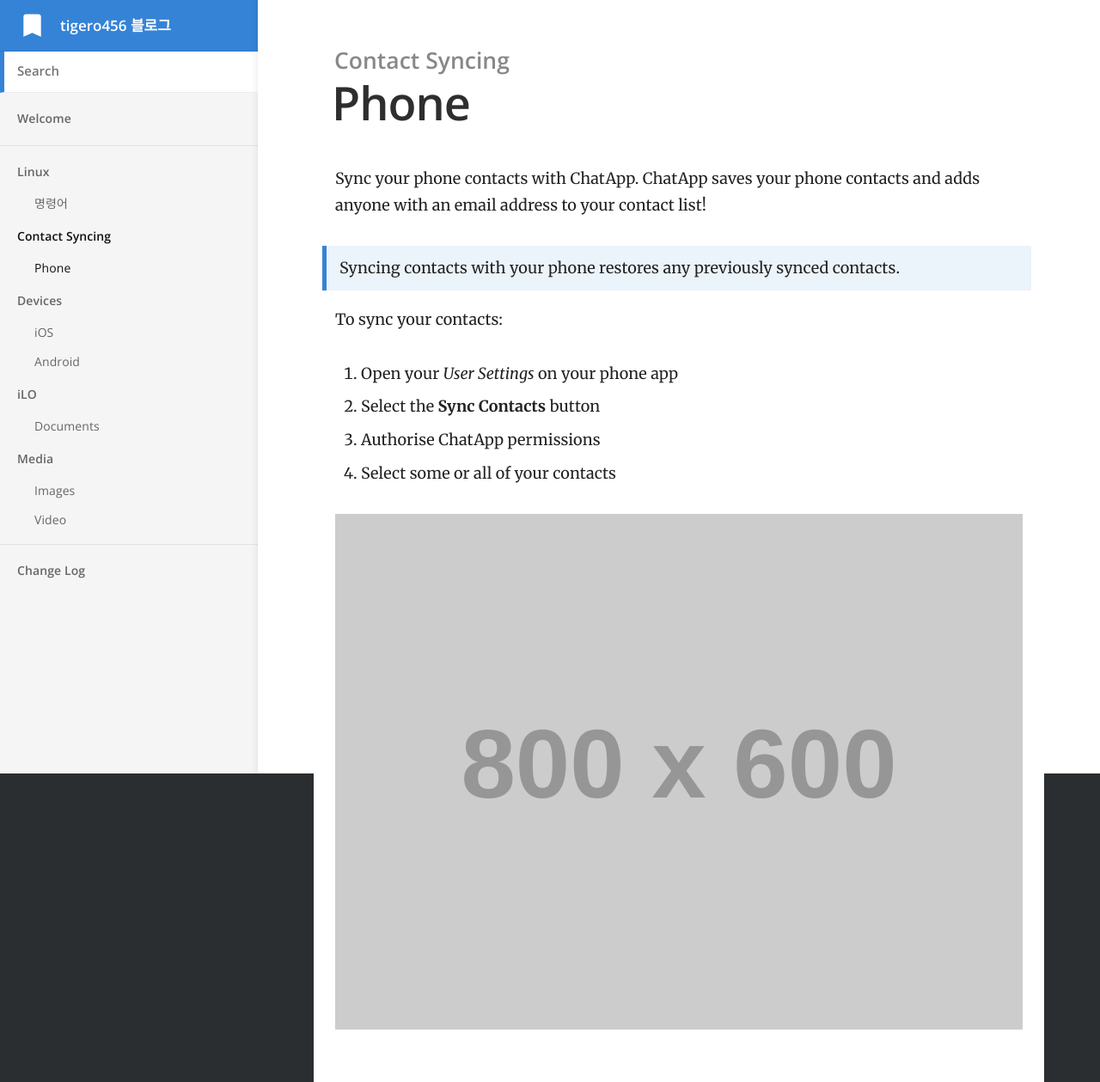
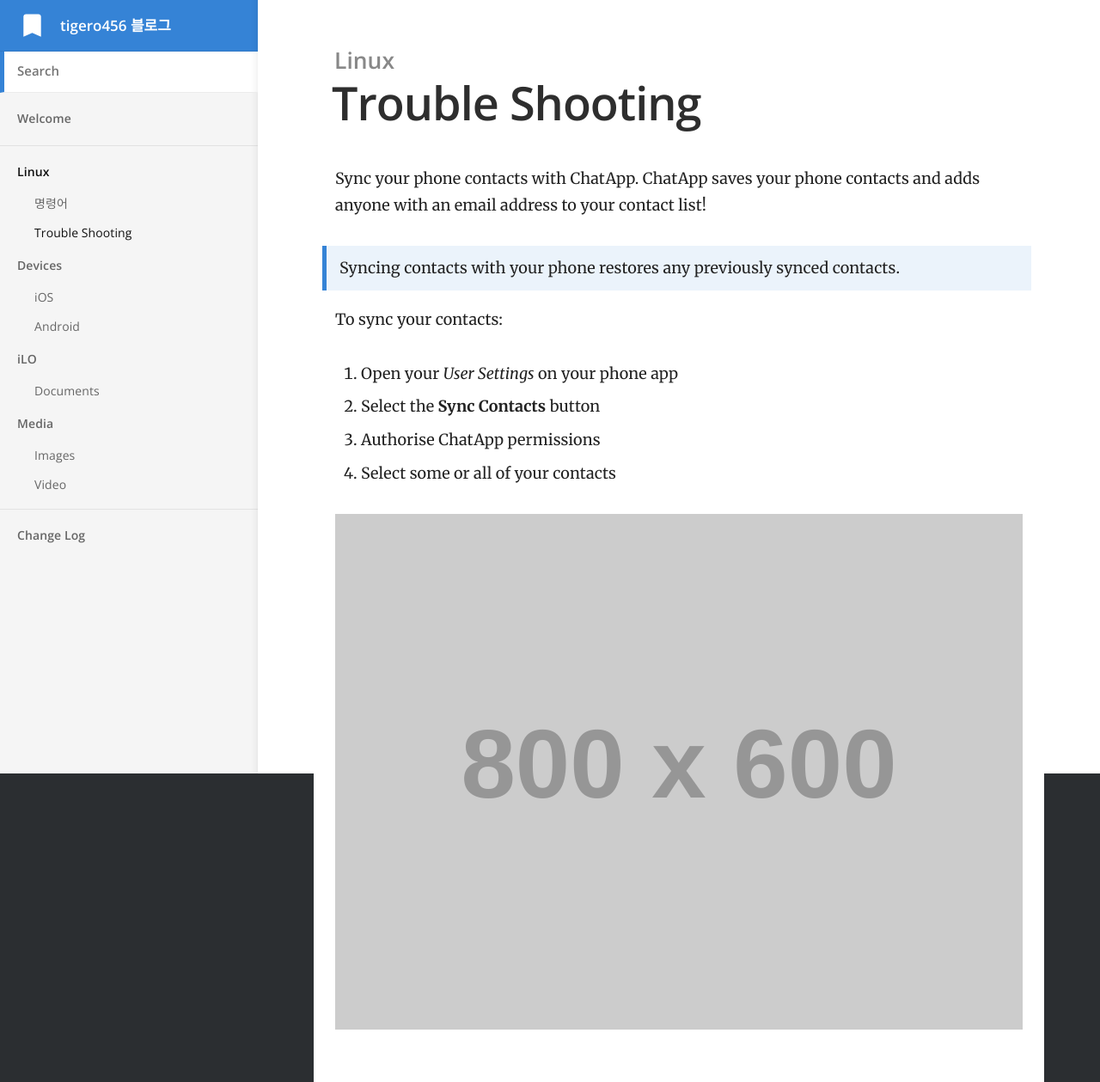
Before and after one commit to tigero456/tigero456.github.io, a Jekyll site: the page built from _docs/Linux/phone.md, in a window 1280 px wide. Shown: the whole page at 86% size. Built offline with Jekyll 4.4.1, drawn with Linux system fonts in a browser that asks for light colours.

Commit message:
Update phone.md

```diff
--- a/_docs/Linux/phone.md
+++ b/_docs/Linux/phone.md
@@ -1,6 +1,6 @@
 ---
-title: Phone
-category: Contact Syncing
+title: Trouble Shooting
+category: Linux
 order: 2
 ---
 
```
